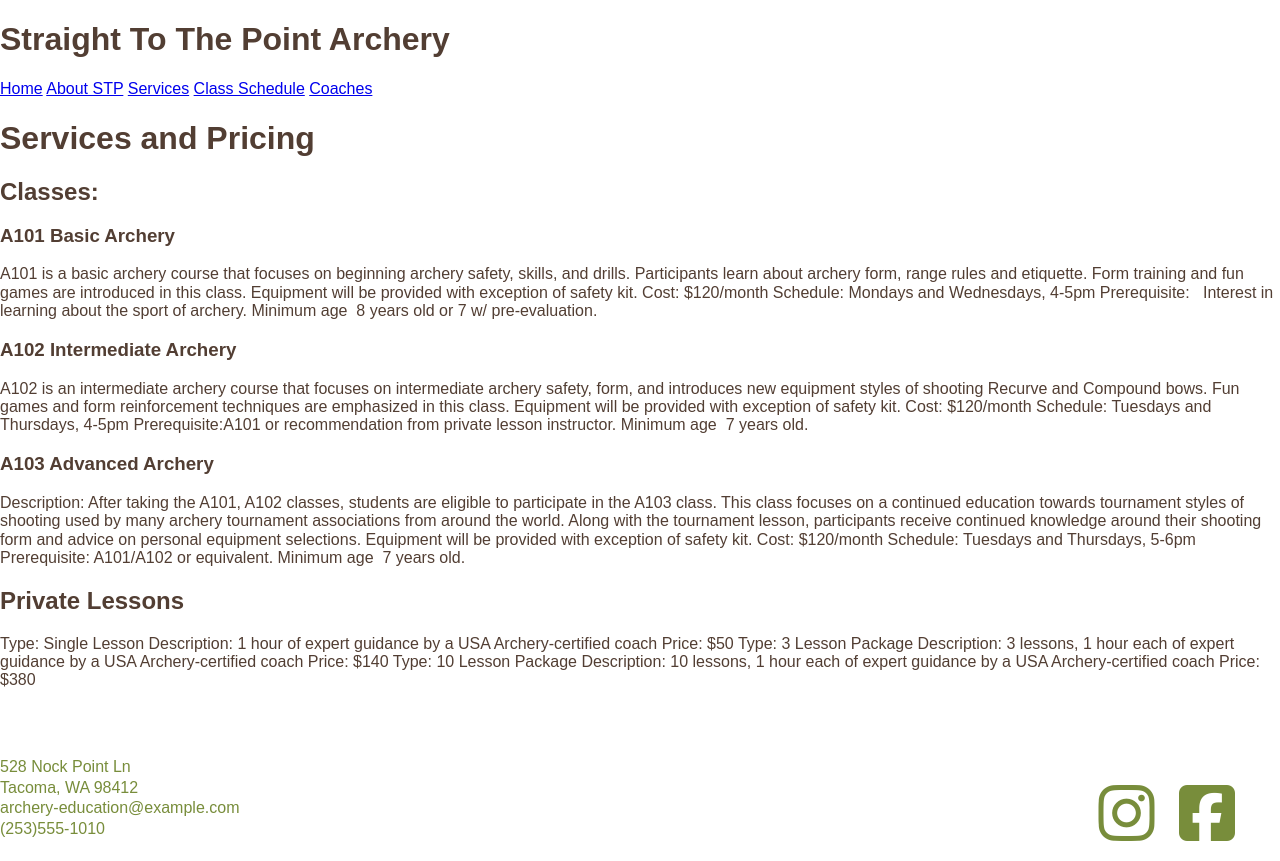
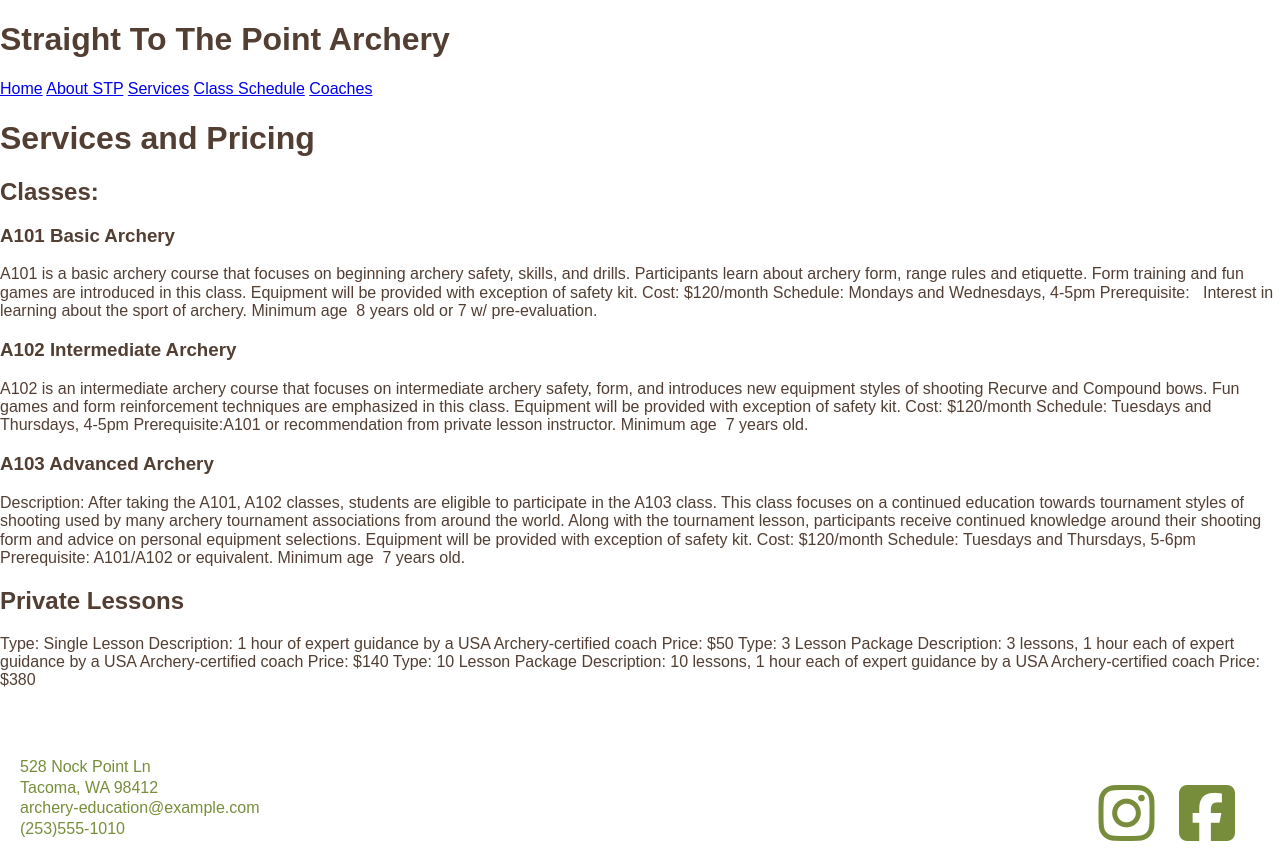
Before and after one commit to akonenkamp/stp-archery, a plain HTML site: page services.html in a window 1280 px wide. Drawn offline with Linux system fonts and the light colour scheme; a web font is replaced by a local one.

Commit message:
adding location class to service page

```diff
--- a/services.html
+++ b/services.html
@@ -68,10 +68,10 @@
     <footer>
       <article>
       <p class="socialicons"><i class="fa fa-instagram fa-4x" aria-hidden="true"></i> <i class="fa fa-facebook-square fa-4x" aria-hidden="true"></i></p>
-      <p>528 Nock Point Ln</p>
-      <p>Tacoma, WA 98412</p>
-      <p>archery-education@example.com
-      <p>(253)555-1010</p>
+      <p class="location">528 Nock Point Ln</p>
+      <p class="location">Tacoma, WA 98412</p>
+      <p class="location">archery-education@example.com
+      <p class="location">(253)555-1010</p>
       </article>
     </footer>
 
--- a/stylesheet.css
+++ b/stylesheet.css
@@ -37,6 +37,7 @@ img.logo {
 .motto {
   text-align: center;
   padding-bottom: 45px;
+  padding-top: 30px;
 }
 
 .location {
```
